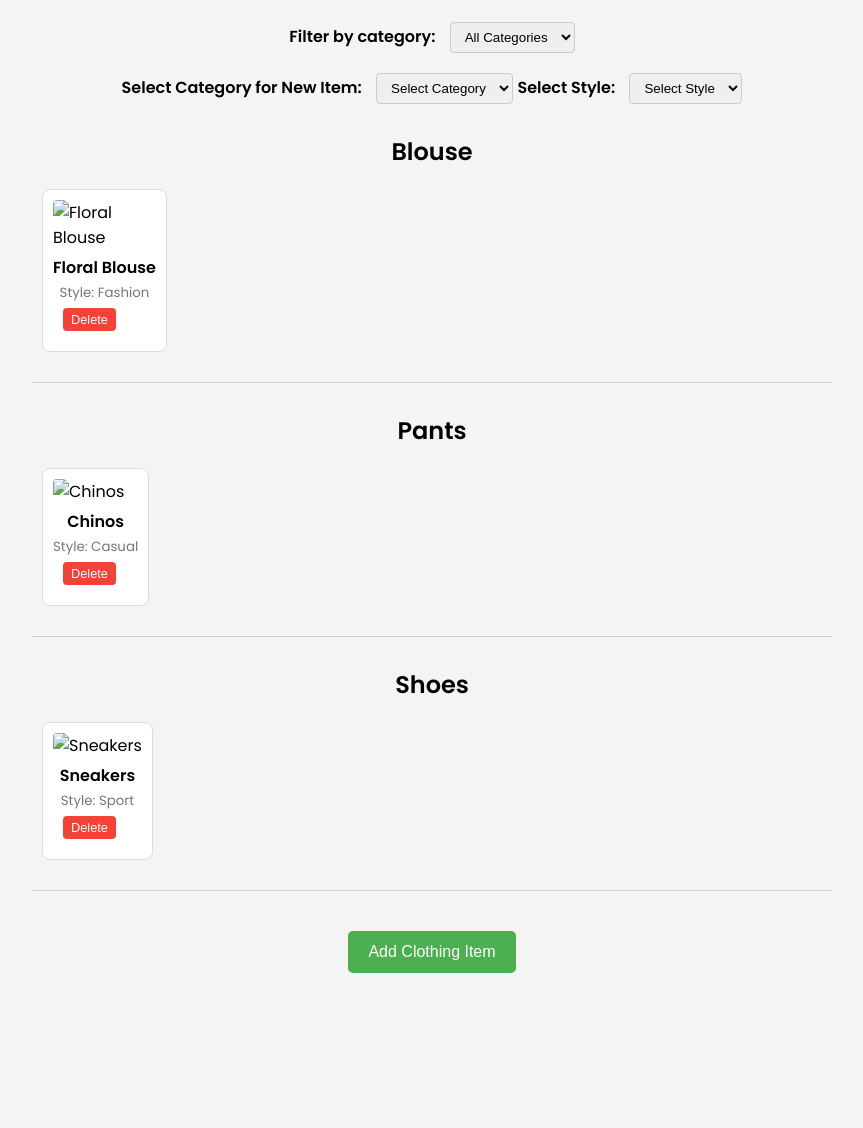
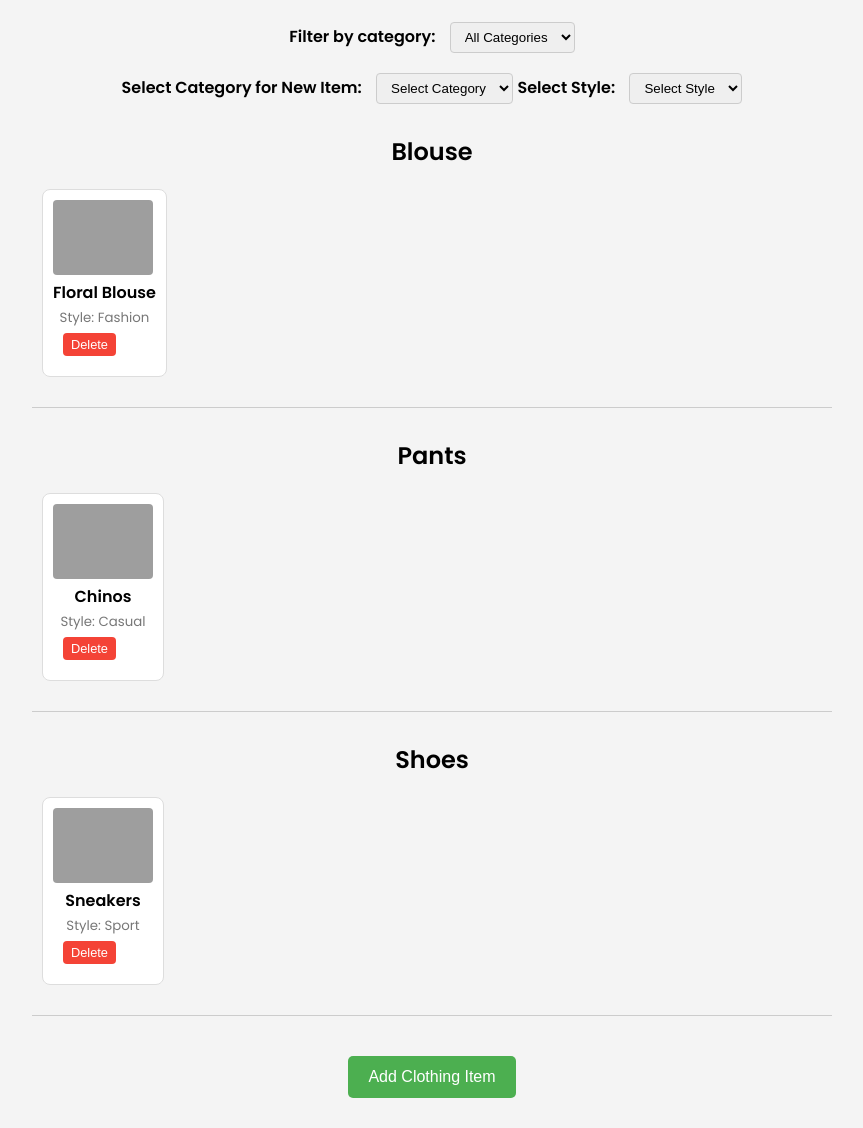
Before and after one commit to ivas-does-bugs/ProjectCloey, a Flask app: page / in a window 1280 px wide. Shown: the part 158-1286 px from the top of the page, without its empty margins (208-1071 px from the left). Before the commit the page ends 1131 px from the top, so only its background shows below. Run offline with Flask 3, Linux system fonts and the light colour scheme; some libraries are stand-ins or nearby versions; grey boxes are pictures that could not be loaded.

Commit message:
Test to not have an hardcoded html and refer from SD card

```diff
--- a/templates/index.html
+++ b/templates/index.html
@@ -47,7 +47,7 @@
     <div id="category-Blouse" class="category-container">
       <h2>Blouse</h2>
       <div class="cloth-card">
-        <img src="https://via.placeholder.com/100" alt="Floral Blouse" />
+        <img src="/cardSD/floral_blouse.jpg" alt="Floral Blouse" />
         <span>Floral Blouse</span>
         <small>Style: Fashion</small>
       </div>
@@ -55,7 +55,7 @@
     <div id="category-Pants" class="category-container">
       <h2>Pants</h2>
       <div class="cloth-card">
-        <img src="https://via.placeholder.com/100" alt="Chinos" />
+        <img src="/cardSD/chinos.jpg" alt="Chinos" />
         <span>Chinos</span>
         <small>Style: Casual</small>
       </div>
@@ -63,15 +63,15 @@
     <div id="category-Shoes" class="category-container">
       <h2>Shoes</h2>
       <div class="cloth-card">
-        <img src="https://via.placeholder.com/100" alt="Sneakers" />
+        <img src="/cardSD/sneakers.jpg" alt="Sneakers" />
         <span>Sneakers</span>
         <small>Style: Sport</small>
       </div>
     </div>
   </div>
 
-  <!-- Hidden file input for selecting images -->
-  <input type="file" id="imageInput" accept="image/bmp" style="display: none;" onchange="handleFileSelect(event)" />
+  <!-- Hidden file input for selecting images (accepting JPEG images) -->
+  <input type="file" id="imageInput" accept="image/jpeg" style="display: none;" onchange="handleFileSelect(event)" />
   <button onclick="triggerFileInput()">Add Clothing Item</button>
 
   <script src="{{ url_for('static', filename='scripts.js') }}"></script>
```
Also changed, not shown: 1 other file.
